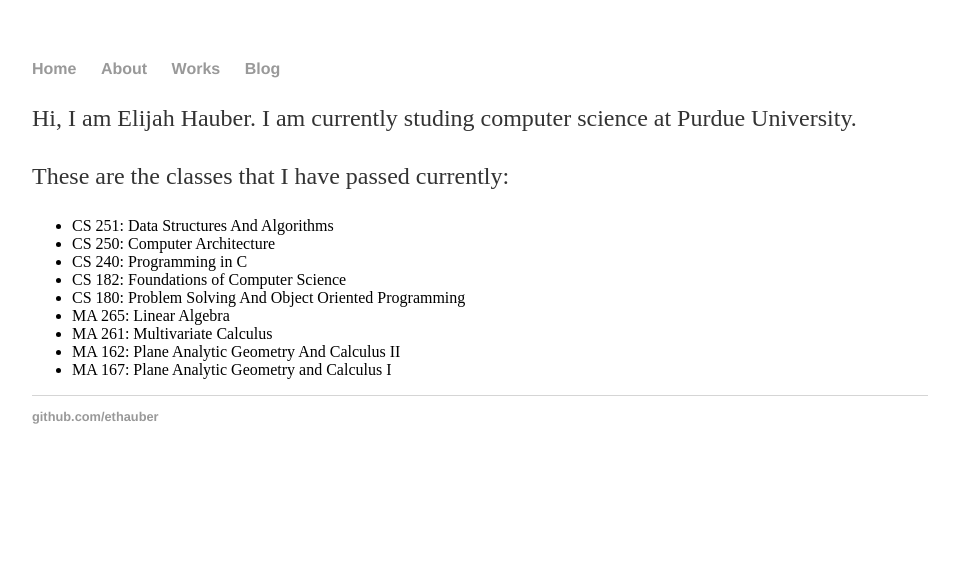
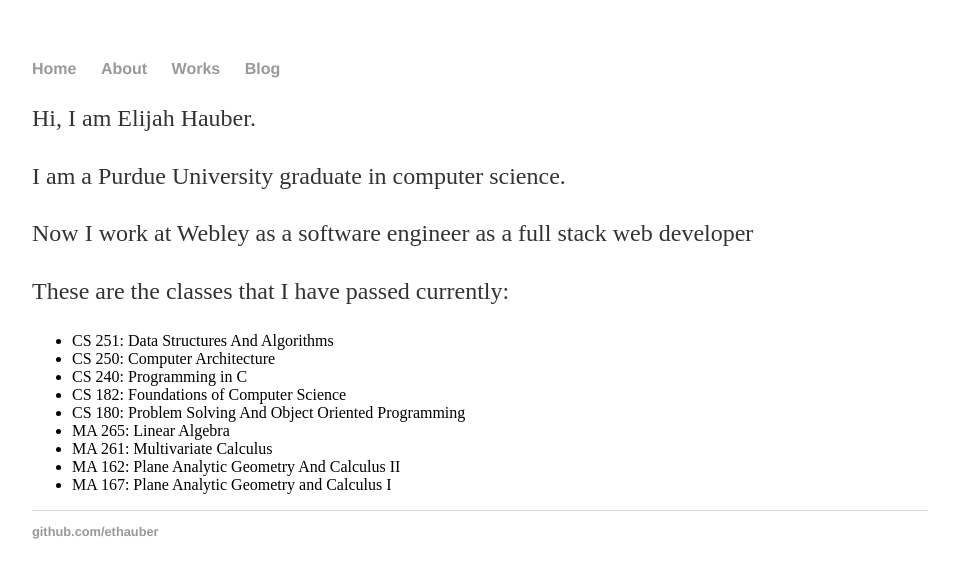
Before and after one commit to ethauber/ethauber.github.io, a Jekyll site: the page built from index.html, in a window 1280 px wide. Shown: the top 578 px of the page, without its empty margins (160-1119 px from the left). Built offline with Jekyll 4.4.1, drawn with Linux system fonts in a browser that asks for light colours.

Commit message:
Minor Update
Include company I currently work for and update my graduation status at Purdue.

```diff
--- a/index.html
+++ b/index.html
@@ -3,7 +3,9 @@ layout: default
 title: Elijah Hauber, Computer Security Student
 ---
 <div class="blurb">
-	<p>Hi, I am Elijah Hauber. I am currently studing computer science at Purdue University.</p>
+	<p>Hi, I am Elijah Hauber.</p>
+	<p>I am a Purdue University graduate in computer science.</p>
+	<p>Now I work at Webley as a software engineer as a full stack web developer</p>
 	<p>These are the classes that I have passed currently: </p>
 	<ul>
 		<li>CS 251: Data Structures And Algorithms</li>
```
